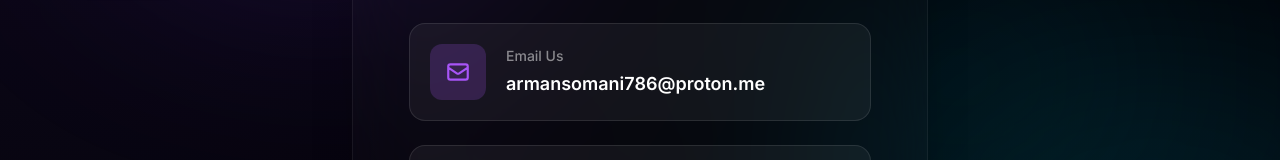
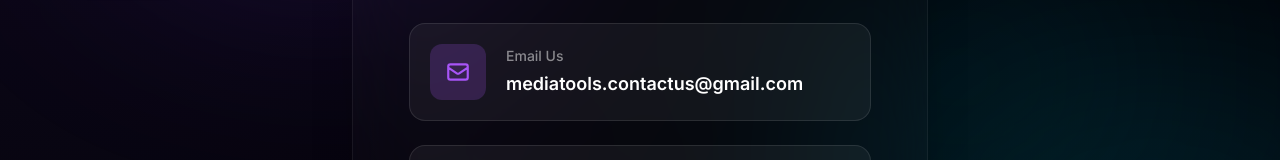
Before and after one commit to arman-somani/mediatools, a Next.js app in the folder frontend/: page /contact in a window 1280 px wide. Shown: the part 485-645 px from the top of the page. Built offline with nearby package versions, Linux system fonts and the light colour scheme; no server answers.

Commit message:
Auto-sync updates

```diff
--- a/frontend/src/app/contact/page.tsx
+++ b/frontend/src/app/contact/page.tsx
@@ -38,7 +38,7 @@ export default function ContactPage() {
                                 </div>
                                 <div>
                                     <p className="text-sm text-white/50 font-medium mb-1">Email Us</p>
-                                    <p className="text-white text-lg font-semibold">armansomani786@proton.me</p>
+                                    <p className="text-white text-lg font-semibold">mediatools.contactus@gmail.com</p>
                                 </div>
                             </div>
 
```
